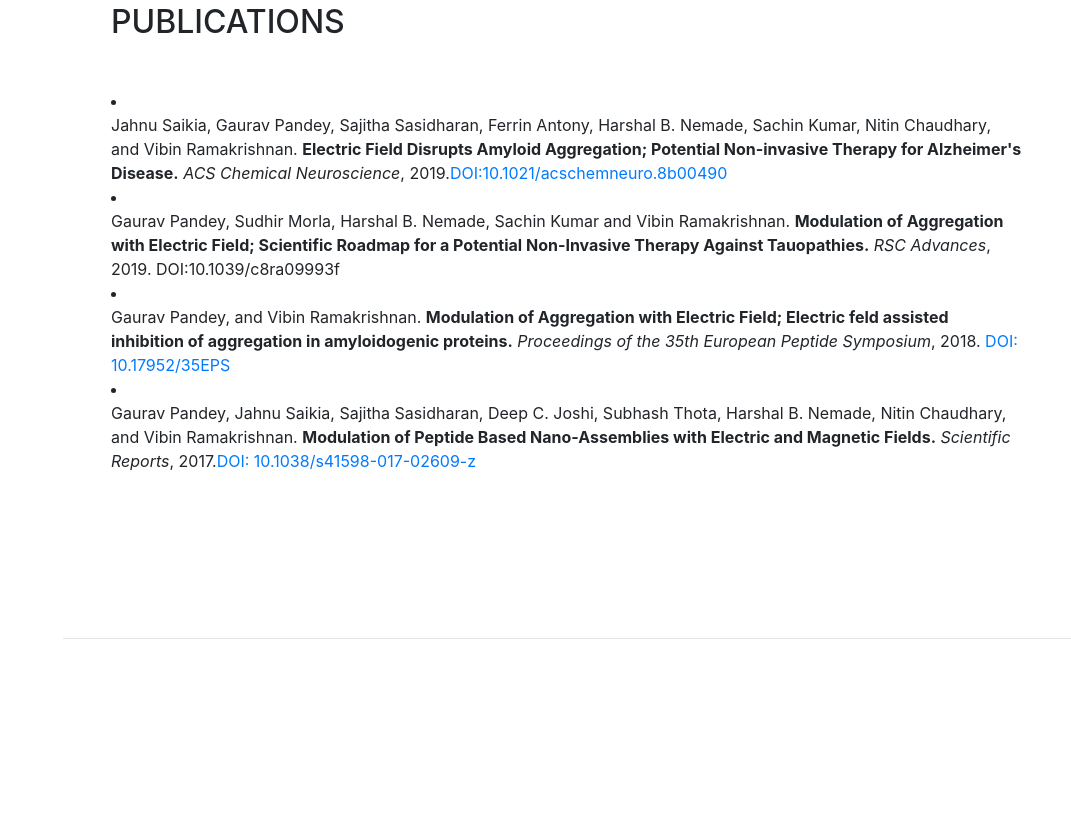
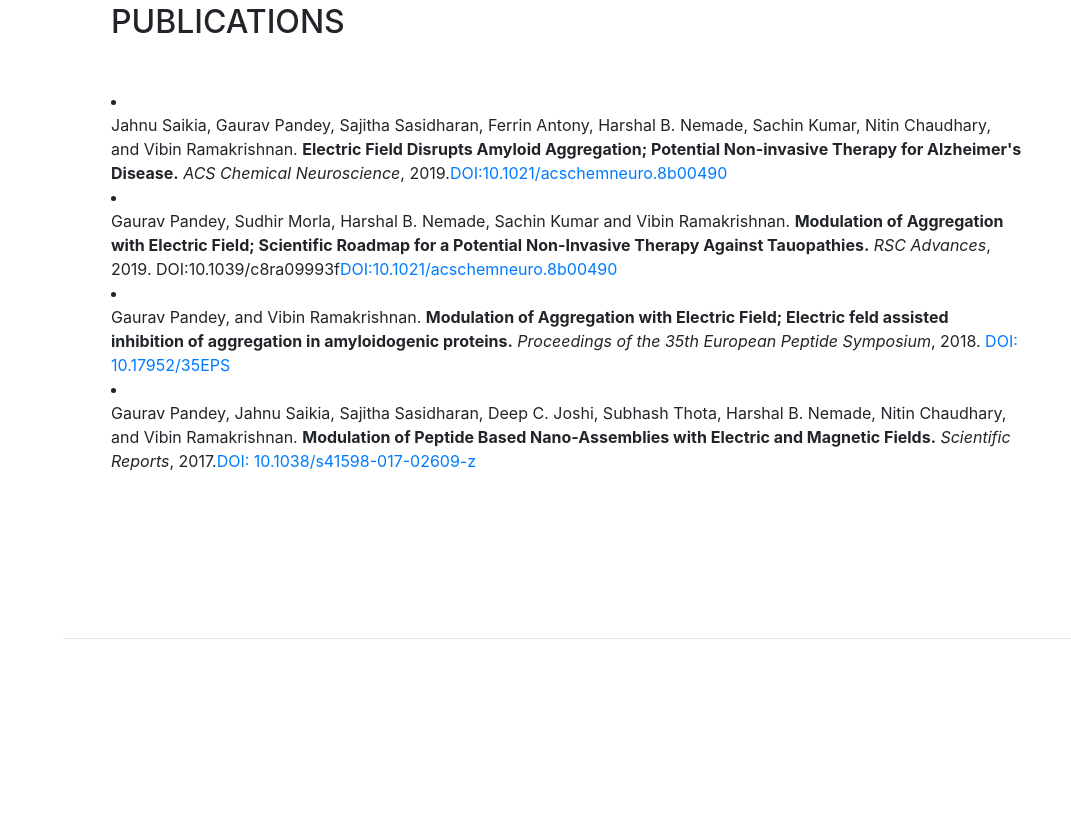
Before and after one commit to pandey-gaurav/pandey-gaurav.github.io, a website with bundled scripts: page index.html in a window 1280 px wide. Shown: the part 3366-4191 px from the top of the page, without its empty margins (209-1280 px from the left). Built offline with nearby package versions, Linux system fonts and the light colour scheme; a web font is replaced by a local one.

Commit message:
Update index.html

```diff
--- a/index.html
+++ b/index.html
@@ -194,7 +194,7 @@
           <h2 class="mb-5">Publications</h2>
 		<li><div>Jahnu Saikia, Gaurav Pandey, Sajitha Sasidharan, Ferrin Antony, Harshal B. Nemade, Sachin Kumar, Nitin Chaudhary, and Vibin Ramakrishnan. <b>Electric Field Disrupts Amyloid Aggregation; Potential Non-invasive Therapy for Alzheimer's Disease.</b> <em>ACS Chemical Neuroscience</em>, 2019.<a href="https://pubs.acs.org/doi/10.1021/acschemneuro.8b00490">DOI:10.1021/acschemneuro.8b00490</a></li>
 
-       <li><div>Gaurav Pandey, Sudhir Morla, Harshal B. Nemade, Sachin Kumar and Vibin Ramakrishnan. <b>Modulation of Aggregation with Electric Field; Scientific Roadmap for a Potential Non-Invasive Therapy Against Tauopathies.</b> <em>RSC Advances</em>, 2019. DOI:10.1039/c8ra09993f</a></li>
+       <li><div>Gaurav Pandey, Sudhir Morla, Harshal B. Nemade, Sachin Kumar and Vibin Ramakrishnan. <b>Modulation of Aggregation with Electric Field; Scientific Roadmap for a Potential Non-Invasive Therapy Against Tauopathies.</b> <em>RSC Advances</em>, 2019. DOI:10.1039/c8ra09993f<a href="https://pubs.rsc.org/en/content/articlelanding/2019/ra/c8ra09993f#!divAbstract">DOI:10.1021/acschemneuro.8b00490</a></li>
 
 	    <li><div>Gaurav Pandey, and Vibin Ramakrishnan. <b>Modulation of Aggregation with Electric Field; Electric feld assisted inhibition of aggregation in amyloidogenic proteins.</b> <em>Proceedings of the 35th European Peptide Symposium</em>, 2018. <a href="https://doi.org/10.17952/35EPS.2018.268">DOI: 10.17952/35EPS</a></li>
 
```
